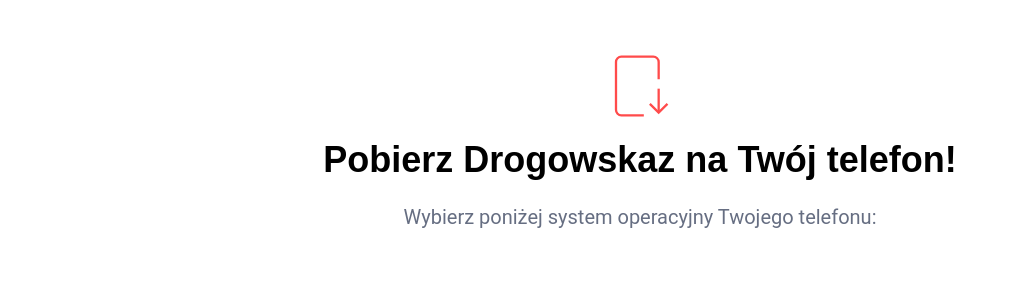
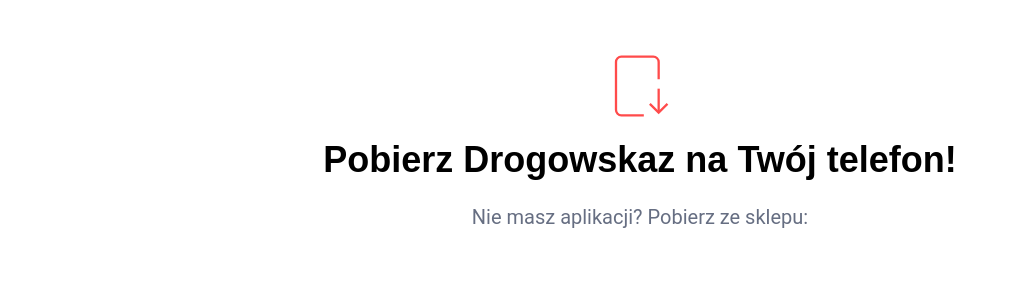
Before and after one commit to StachuDev/trails_point_redirect, a website: page index.html in a window 1280 px wide. Shown: the part 338-633 px from the top of the page, without its empty margins (0-1009 px from the left). Drawn offline with Linux system fonts and the light colour scheme.

Commit message:
title update

```diff
--- a/index.html
+++ b/index.html
@@ -118,7 +118,7 @@
         <span>Pobierz Drogowskaz na Twój telefon!</span>
       </h1>
       <div class="description">
-        <span>Wybierz poniżej system operacyjny Twojego telefonu:</span>
+        <span>Nie masz aplikacji? Pobierz ze sklepu:</span>
       </div>
 
       <div class="store-links">
```
